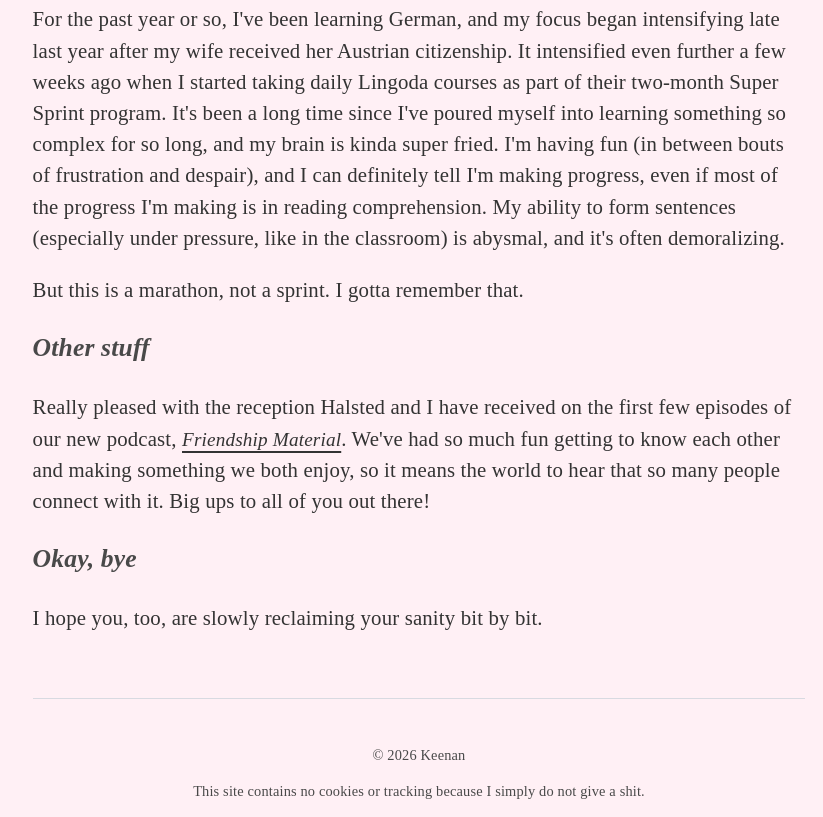
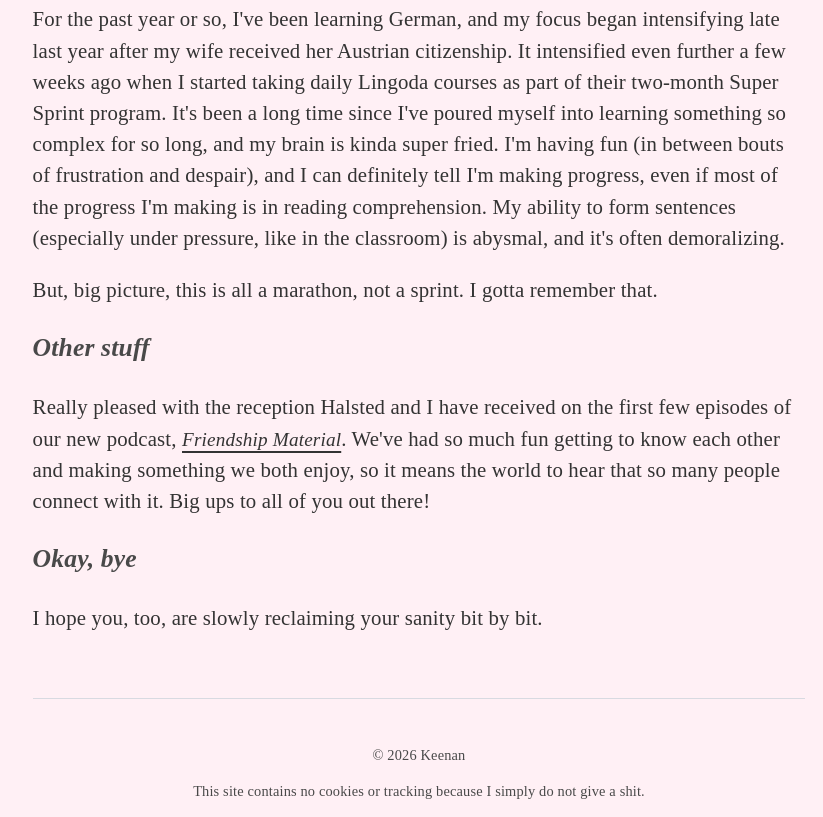
Before and after one commit to gkeenans/gkeenan.co, an Eleventy site: page src/now.md in a window 1280 px wide. Shown: the part 1472-2289 px from the top of the page, without its empty margins (261-1084 px from the left). Built offline with nearby package versions, Linux system fonts and the light colour scheme; Eleventy itself is replaced by a stand-in of ours; files that its build step writes are made by us from their sources; a web font is replaced by a local one; what lodash.escape, rfc822-date would draw is missing.

Commit message:
Update Now page

```diff
--- a/src/now.md
+++ b/src/now.md
@@ -38,7 +38,7 @@ Also also, *PEAK* and *Wildgate* are both great games that get exponentially bet
 
 For the past year or so, I've been learning German, and my focus began intensifying late last year after my wife received her Austrian citizenship. It intensified even further a few weeks ago when I started taking daily Lingoda courses as part of their two-month Super Sprint program. It's been a long time since I've poured myself into learning something so complex for so long, and my brain is kinda super fried. I'm having fun (in between bouts of frustration and despair), and I can definitely tell I'm making progress, even if most of the progress I'm making is in reading comprehension. My ability to form sentences (especially under pressure, like in the classroom) is abysmal, and it's often demoralizing.
 
-But this is a marathon, not a sprint. I gotta remember that.
+But, big picture, this is all a marathon, not a sprint. I gotta remember that.
 
 ### Other stuff
 
```
